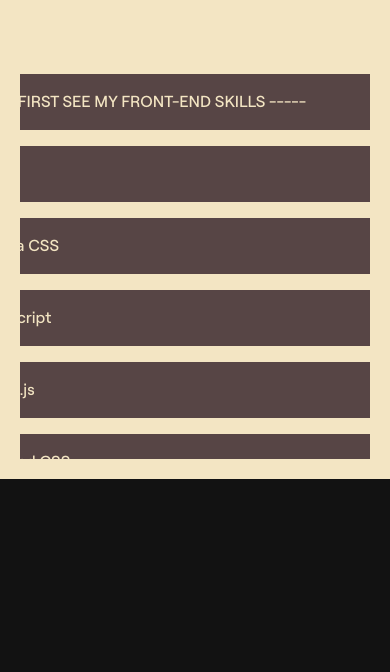
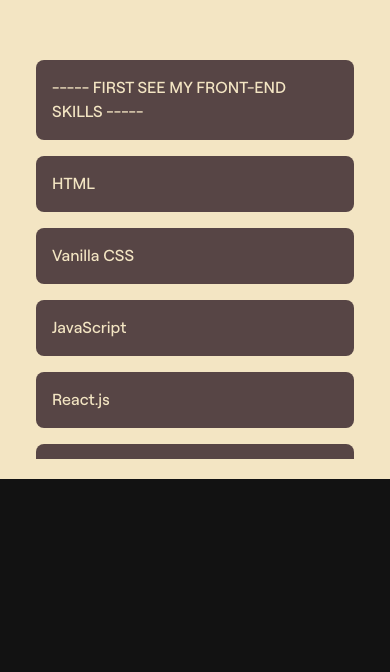
Before and after one commit to Vishvjeet-Rana/Vishvjeet-Dev-Portfolio, a React (Vite) app: page / in a window 390 px wide. Shown: the part 3741-4413 px from the top of the page. Built offline with nearby package versions, Linux system fonts and the light colour scheme.

Commit message:
made some changes in skill section

```diff
--- a/src/components/Skills.jsx
+++ b/src/components/Skills.jsx
@@ -36,10 +36,11 @@
         <div className="flex flex-col-reverse xl:flex-row items-center justify-center h-[100%] w-[100%] p-5">
           {/* left part - have skills  */}
           <div className=" w-[100%] h-[50%]  flex items-center justify-center lg:w-[50%] lg:h-[100%] overflow-hidden ">
-            <div className="h-full w-[100%] sm:w-[80%] flex flex-col items-center justify-center">
-              <p className="font-zentry text-lg text-expresso-brown font-bold">
+            <div className="h-full w-[100%] sm:w-[80%] flex xl:flex-col items-center justify-center">
+              <p className="w-[50%] font-zentry text-lg text-expresso-brown hidden xl:block">
                 Scroll to see my skills
               </p>
+
               <AnimatedList
                 items={items}
                 onItemSelect={(item, index) => console.log(item, index)}
@@ -72,7 +73,7 @@
                   <SplitText
                     text="These skills aren’t just things I’ve picked up—they're how I create, solve problems, and bring ideas to life. Whether it's structuring something from the ground up or refining the smallest details, I enjoy making things work seamlessly and feel just right."
                     className="text-xs sm:text-2xl italic font-light font-robert-medium text-dark-vanilla"
-                    delay={10}
+                    delay={12}
                     animationFrom={{
                       opacity: 0,
                       transform: "translate3d(0,50px,0)",
```
Also changed, not shown: 7 other files (tests, documents, lock files or other folders).
